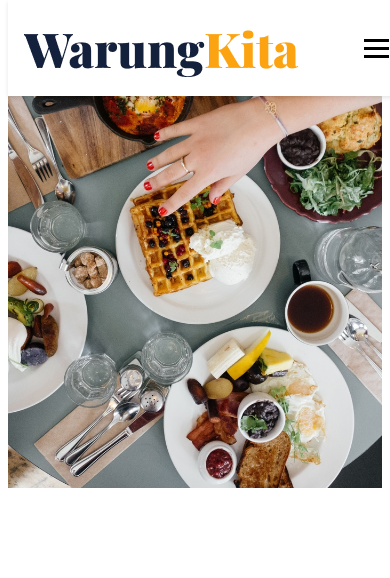
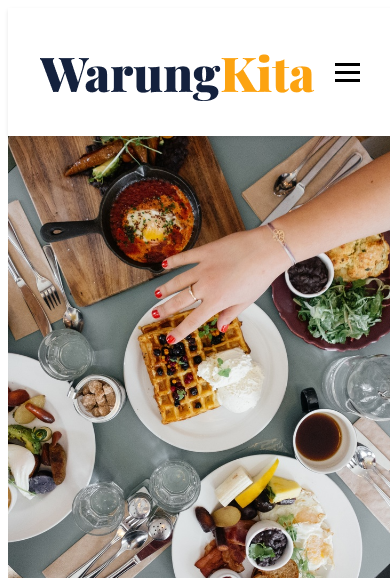
Before and after one commit to Arraidh/resto-submission-dicoding, a website built with webpack: page src/templates/index.html in a window 390 px wide. Shown: the top 578 px of the page. Built offline with nearby package versions, Linux system fonts and the light colour scheme; files whose address does not match are found by name.

Commit message:
Fixed Navbar Denied Submission 1

```diff
--- a/src/styles/main.scss
+++ b/src/styles/main.scss
@@ -4,7 +4,8 @@ $highlightColor: #fca311;
 
 html {
   padding: 0;
-  margin: none;
+  margin: 0;
+  overflow-x: visible;
 }
 
 img {
@@ -12,14 +13,14 @@ img {
 }
 
 body {
-  height: 100%;
+  width: 100%;
+  overflow-x: hidden;
 }
 
 header {
   z-index: 1;
   top: 0;
-  width: 93%;
-  position: fixed;
+  position: sticky;
   background-color: #fff;
   padding: 1.5rem 5rem;
   display: flex;
@@ -189,9 +190,7 @@ footer {
       height: 30rem;
     }
   }
-}
 
-@media screen and (max-width: 900px) {
   .hamburger {
     background-color: #fff;
     border: none;
@@ -233,15 +232,16 @@ footer {
   }
 
   header {
-    width: 95%;
-    padding: 1rem;
+    padding: 2rem;
     justify-content: space-between;
   }
 
   .nav-menu {
     gap: 1rem;
   }
+}
 
+@media screen and (max-width: 900px) {
   .card {
     p {
       font-size: 1rem;
--- a/src/templates/index.html
+++ b/src/templates/index.html
@@ -1,7 +1,6 @@
 <!DOCTYPE html>
 <html lang="en">
   <head>
-    <meta charset="UTF-8" />
     <meta charset="UTF-8" />
     <meta http-equiv="X-UA-Compatible" content="IE=edge" />
     <meta name="viewport" content="width=device-width, initial-scale=1.0" />
```
Also changed, not shown: dist/app.bundle.js, dist/index.html, 1 other file.
